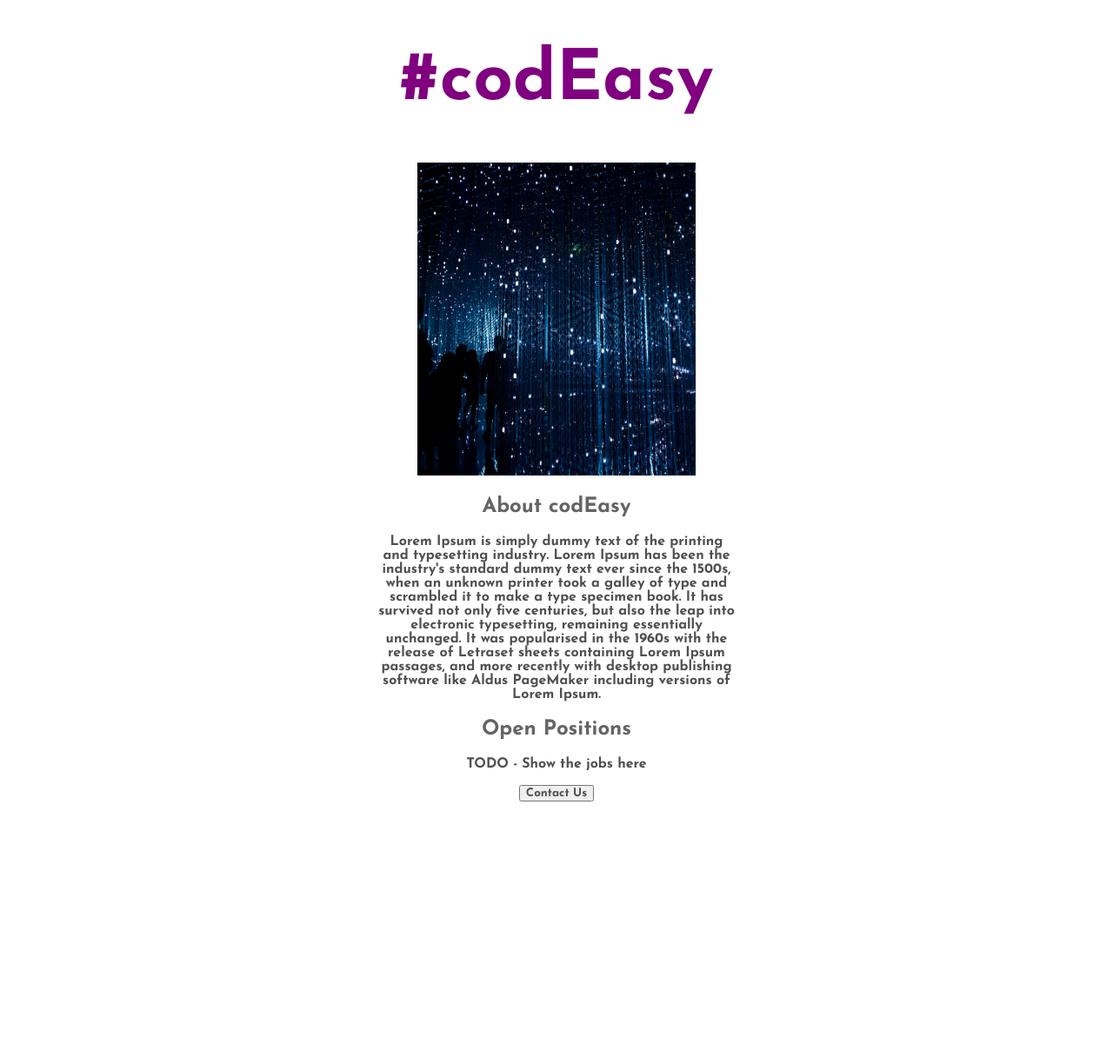
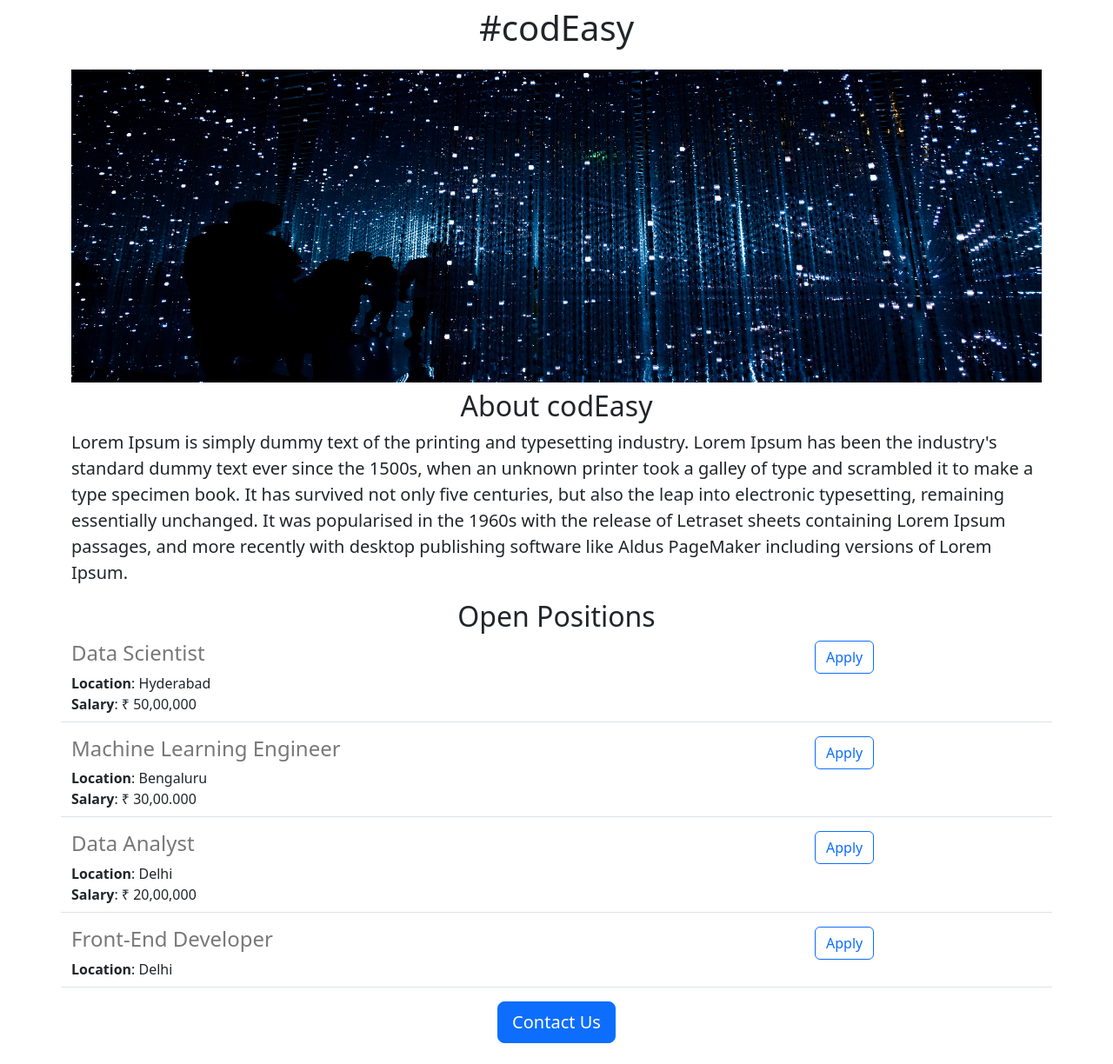
Before and after one commit to AKSHAYINDIA05/career-website, a Flask app: page / in a window 1280 px wide. Shown: the whole page at 87% size. Before the commit the page ends 922 px from the top, so only its background shows below. Run offline with Flask 3, Linux system fonts and the light colour scheme.

Commit message:
Added dynamic data and api route

```diff
--- a/main.py
+++ b/main.py
@@ -1,11 +1,38 @@
-from flask import Flask, render_template
+from flask import Flask, render_template, jsonify
 
 app = Flask(__name__)
 
+JOBS = [{
+  "id": 1,
+  "title": "Data Scientist",
+  "location": "Hyderabad",
+  "salary": "₹ 50,00,000"
+}, {
+  "id": 2,
+  "title": "Machine Learning Engineer",
+  "location": "Bengaluru",
+  "salary": "₹ 30,00.000"
+}, {
+  "id": 3,
+  "title": "Data Analyst",
+  "location": "Delhi",
+  "salary": "₹ 20,00,000"
+}, {
+  "id": 4,
+  "title": "Front-End Developer",
+  "location": "Delhi",
+}]
+
+
 @app.route("/")
+def hello_world():
+  return render_template('home.html', jobs=JOBS, company_name="#codEasy")
 
-def hello_world():
-  return render_template('home.html')
 
-if __name__=='__main__':
+@app.route("/api/jobs")
+def list_jobs():
+  return jsonify(JOBS)
+
+
+if __name__ == '__main__':
   app.run(host="0.0.0.0", debug=True)
--- a/templates/home.html
+++ b/templates/home.html
@@ -4,56 +4,42 @@
   <meta charset="UTF-8">
   <meta http-equiv="X-UA-Compatible" content="IE=edge">
   <meta name="viewport" content="width=device-width, initial-scale=1.0">
+      <link href="https://cdn.jsdelivr.net/npm/bootstrap@5.3.0-alpha3/dist/css/bootstrap.min.css" rel="stylesheet" integrity="sha384-KK94CHFLLe+nY2dmCWGMq91rCGa5gtU4mk92HdvYe+M/SXH301p5ILy+dN9+nJOZ" crossorigin="anonymous">
+  <style>
+    #banner{
+      height: 360px;
+      width: 100%;
+    }
+  </style>
+  </head>
+
   <link rel="preconnect" href="https://fonts.googleapis.com">
 <link rel="preconnect" href="https://fonts.gstatic.com" crossorigin>
 <link href="https://fonts.googleapis.com/css2?family=Josefin+Sans:wght@700&family=Ubuntu:wght@500;700&display=swap" rel="stylesheet">
   <title>Careers</title>
-  <style>
-    *{
-      font-family: 'Josefin Sans';
-      color: rgb(80, 80, 80);
-    }
-    h1{
-       font-size: 80px;
-      font-family: 'Josefin Sans';
-      font-weight:'normal';
-      color:rgb(128, 0, 128);
-      text-align: center;
-    }
-    #banner {
-      width: 100%;
-      max-width: 320px;
-      height: 360px;
-      object-fit: cover;
-    }
-    h2 {
-      font-family: 'Josefin Sans';
-      color: rgb(100, 100, 100);
-      text-align: center;
-    }
-    #container{
-      max-width: 410px;
-      margin: 0 auto 0 auto;
-    }
-    p{
-      text-align: center;
-    }
-  </style>
 </head>
 <body>
-  <h1>#codEasy</h1>
-  <div style="text-align:center">
+  <div  class="container mt-2">
+  <h1 class="text-center">{{company_name}}</h1>
+  <div class="mt-4">
   <img id="banner" src="https://career-website.akshayindia05.repl.co/static/banner.jpg" />
   </div>
-  <h2>About codEasy</h2>
+  <h2 class="text-center mt-2">About codEasy</h2>
   <div id="container">
-  <p>
+  <p class="lead mt-2">
     Lorem Ipsum is simply dummy text of the printing and typesetting industry. Lorem Ipsum has been the industry's standard dummy text ever since the 1500s, when an unknown printer took a galley of type and scrambled it to make a type specimen book. It has survived not only five centuries, but also the leap into electronic typesetting, remaining essentially unchanged. It was popularised in the 1960s with the release of Letraset sheets containing Lorem Ipsum passages, and more recently with desktop publishing software like Aldus PageMaker including versions of Lorem Ipsum.
   </p>
-  <h2>Open Positions</h2>
-  <p>TODO - Show the jobs here</p>
-    <div style="text-align:center">
-  <button>Contact Us</button></div>
+  <h2 class="text-center">Open Positions</h2>
+  <div>
+    {% for job in jobs %}
+     {% include 'jobitem.html' %}
+    {% endfor %}
   </div>
+    <div class="text-center mb-4">
+  <button class="btn btn-primary btn-lg">Contact Us</button></div>
+  </div>
+  </div>
+      <script src="https://cdn.jsdelivr.net/npm/bootstrap@5.3.0-alpha3/dist/js/bootstrap.bundle.min.js" integrity="sha384-ENjdO4Dr2bkBIFxQpeoTz1HIcje39Wm4jDKdf19U8gI4ddQ3GYNS7NTKfAdVQSZe" crossorigin="anonymous"></script>
+
 </body>
 </html>
--- /dev/null
+++ b/templates/jobitem.html
@@ -0,0 +1,12 @@
+<div style="margin-bottom:16px; padding-bottom:8px"class="border-bottom row">
+  <div class="col-9">
+    <h4 style="color:rgb(120, 120, 120)">{{job['title']}}</h4>
+    <div><b>Location</b>: {{job['location']}}</div>
+      {% if "salary" in job %}
+    <div><b>Salary</b>: {{job['salary']}}</div>
+      {% endif %}
+  </div>
+  <div class="col-3">
+  <button type="button" class="btn btn-outline-primary">Apply</button>
+  </div>
+    </div>
```
